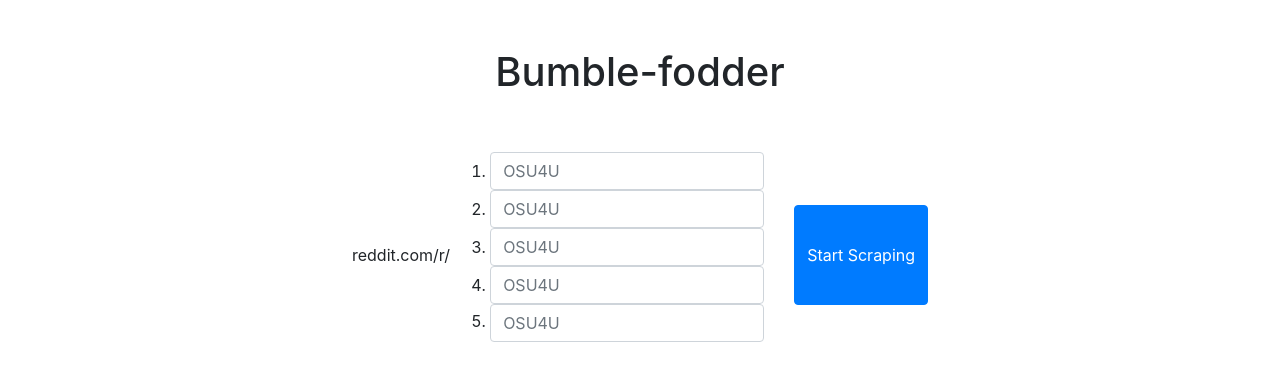
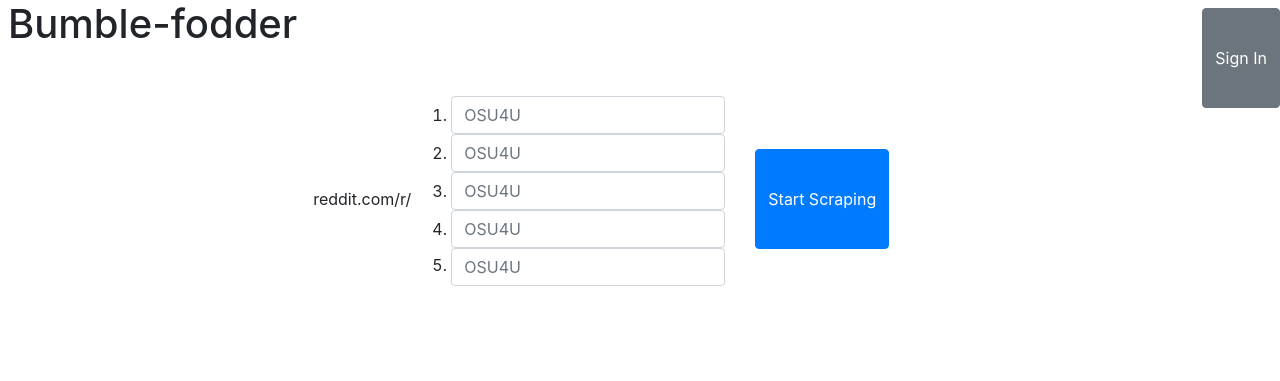
Before and after one commit to juengerj/bumble-fodder, a Flask app: page / in a window 1280 px wide. Shown: the top 381 px of the page. Run offline with Flask 2, Linux system fonts and the light colour scheme; parts of the project's set-up code (start-up, migrations or seed data) failed here and were passed over; some libraries are stand-ins or nearby versions.

Commit message:
added sign in button

```diff
--- a/templates/base.html
+++ b/templates/base.html
@@ -14,8 +14,9 @@
 </head>
 
 <body>
-  <div>
-    <h1 class="mt-5">Bumble-fodder</h1>
+  <div class="mx-auto">
+    <h1 class="mx-auto d-inline p-2">Bumble-fodder</h1>
+    <button class='btn btn-secondary float-right d-inline my-2'>Sign In</button>
   </div>
 
   {% with messages = get_flashed_messages() %}
@@ -30,7 +31,7 @@
 
   <!-- <div>Microblog: <a href="/index">Home</a></div>
         <hr> -->
-  <div class="container d-flex justify-content-center">
+    <div class="container d-flex justify-content-center">
 	<!-- action is set to an empty string so that it references whatever URL is currently in the address bar -->
     <form class="form-inline mt-5" id="subRedditForm" action="" method="get">
       <div class="form-group">
```
